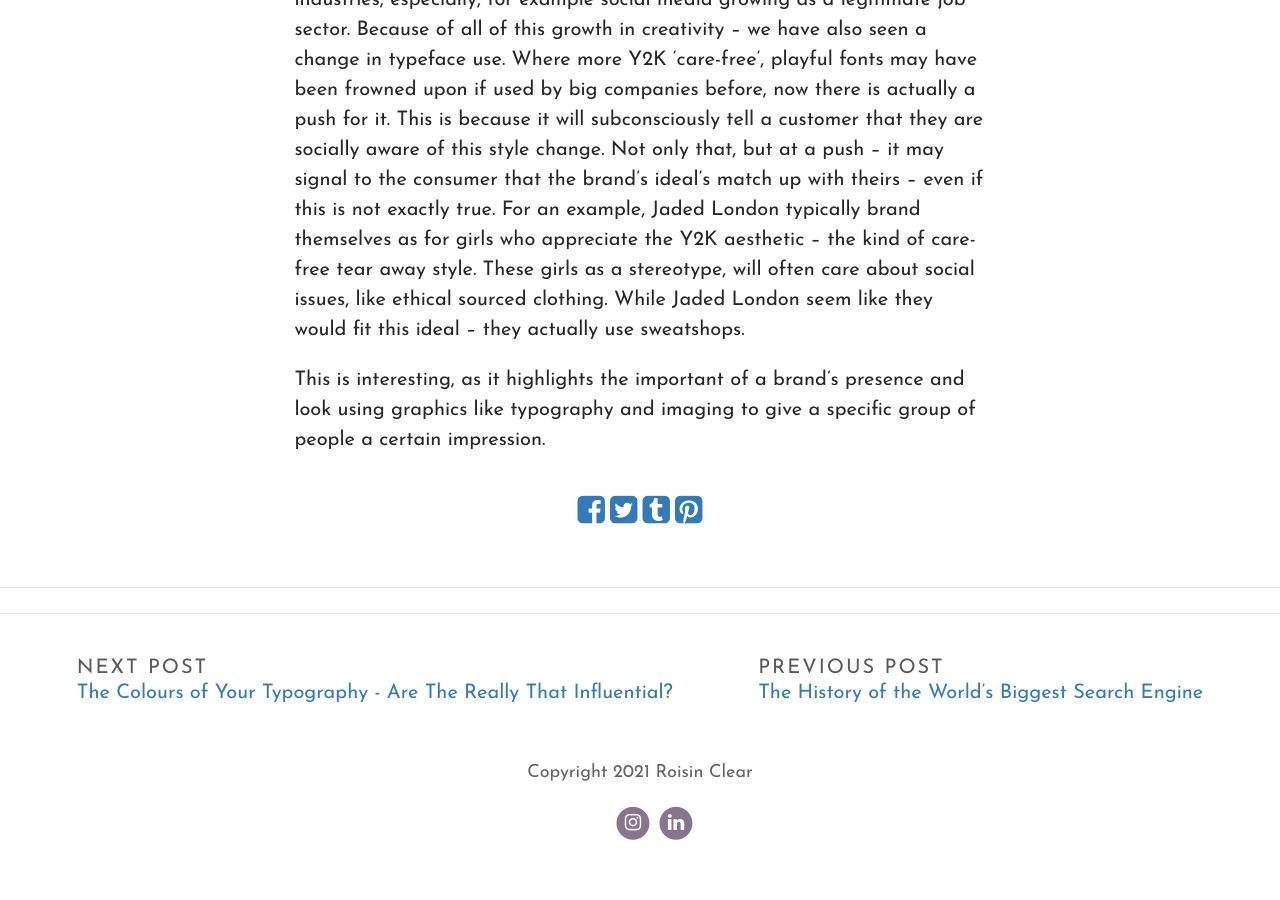
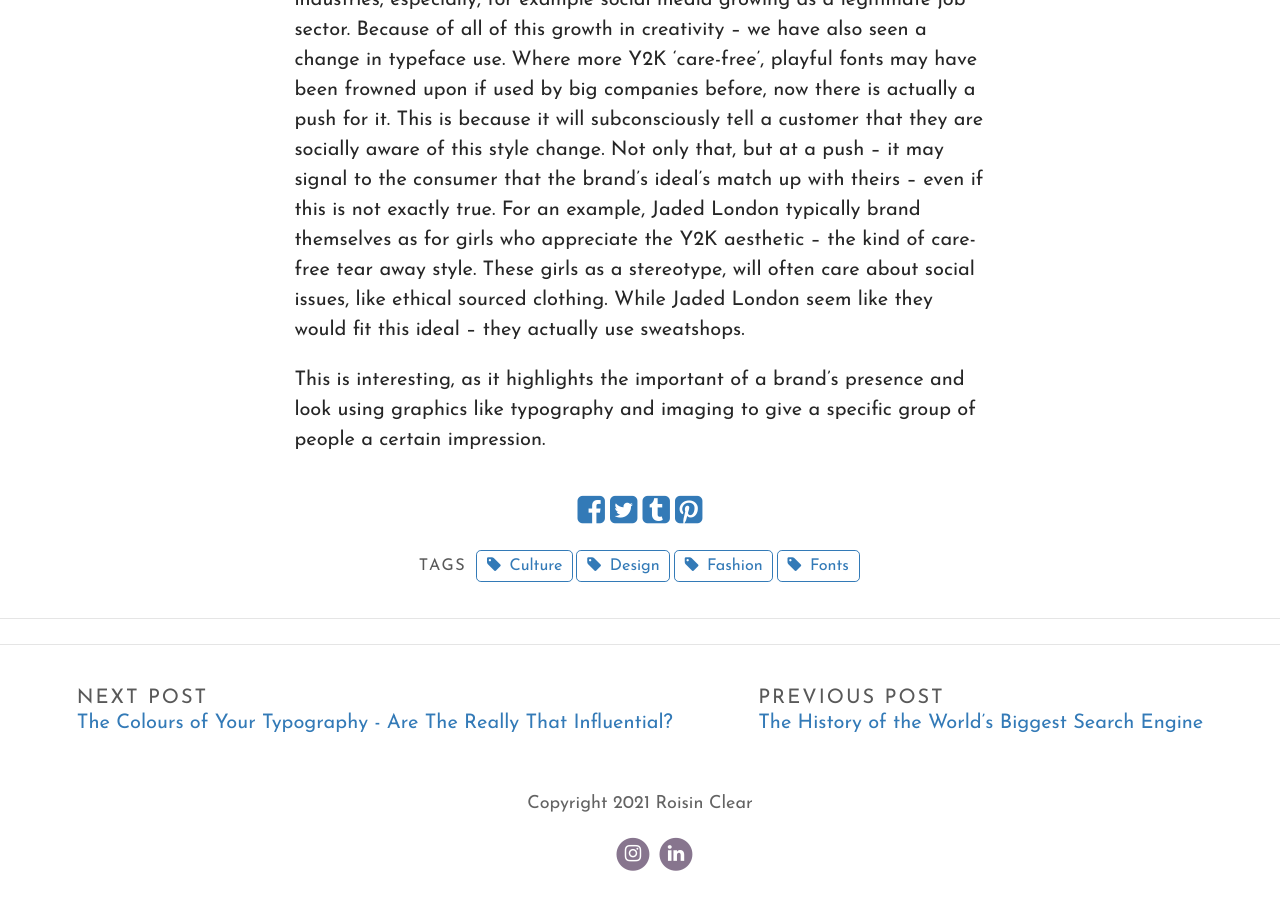
Before and after one commit to roisinclear/typographyroisin, a Jekyll site: the page built from _posts/2021-10-29-futurism-the-y2k-aesthetic.md, in a window 1280 px wide and 900 px high, scrolled down 2574 px. Built offline with Jekyll 4.4.1, drawn with Linux system fonts in a browser that asks for light colours; some web fonts are replaced; comment, search, counter and statistics services are not loaded; before the commit the page ends 3443 px from its top, so only the background shows below that.

Commit message:
Update Post “2021-10-29-futurism-the-y2k-aesthetic”

```diff
--- a/_posts/2021-10-29-futurism-the-y2k-aesthetic.md
+++ b/_posts/2021-10-29-futurism-the-y2k-aesthetic.md
@@ -5,6 +5,11 @@ date: 2021-10-29T16:56:22.971Z
 image: ../uploads/screenshot-2021-10-30-at-16.11.15.png
 title_color: "#ffffff"
 comments: false
+tags:
+  - Culture
+  - Fashion
+  - Design
+  - Fonts
 ---
 The Y2K (Year 2000) aesthetic is very popular at the moment, both in fashion and design. For many (including myself) it's like a recall to their childhood, and a way to be playful and nostalgic while keeping in style. This is also the same for when it comes to typography.
 
```
